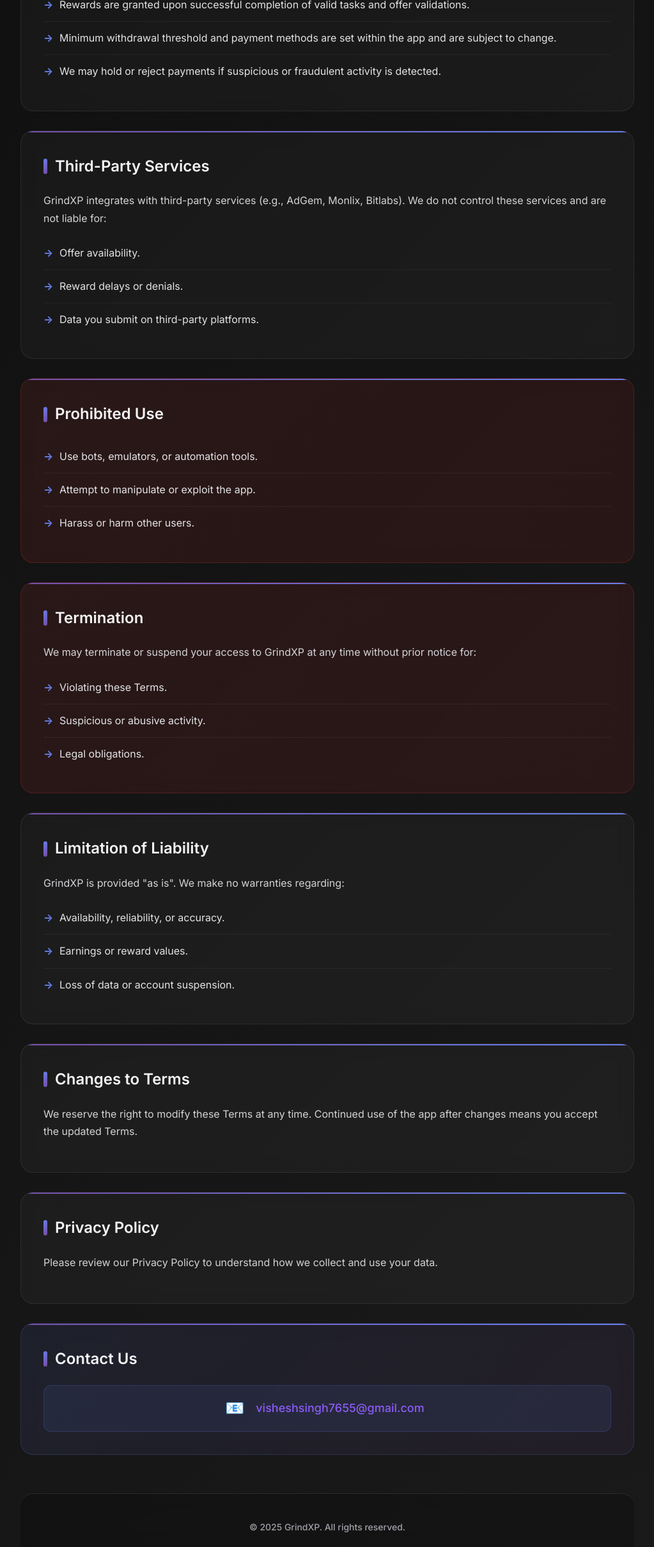
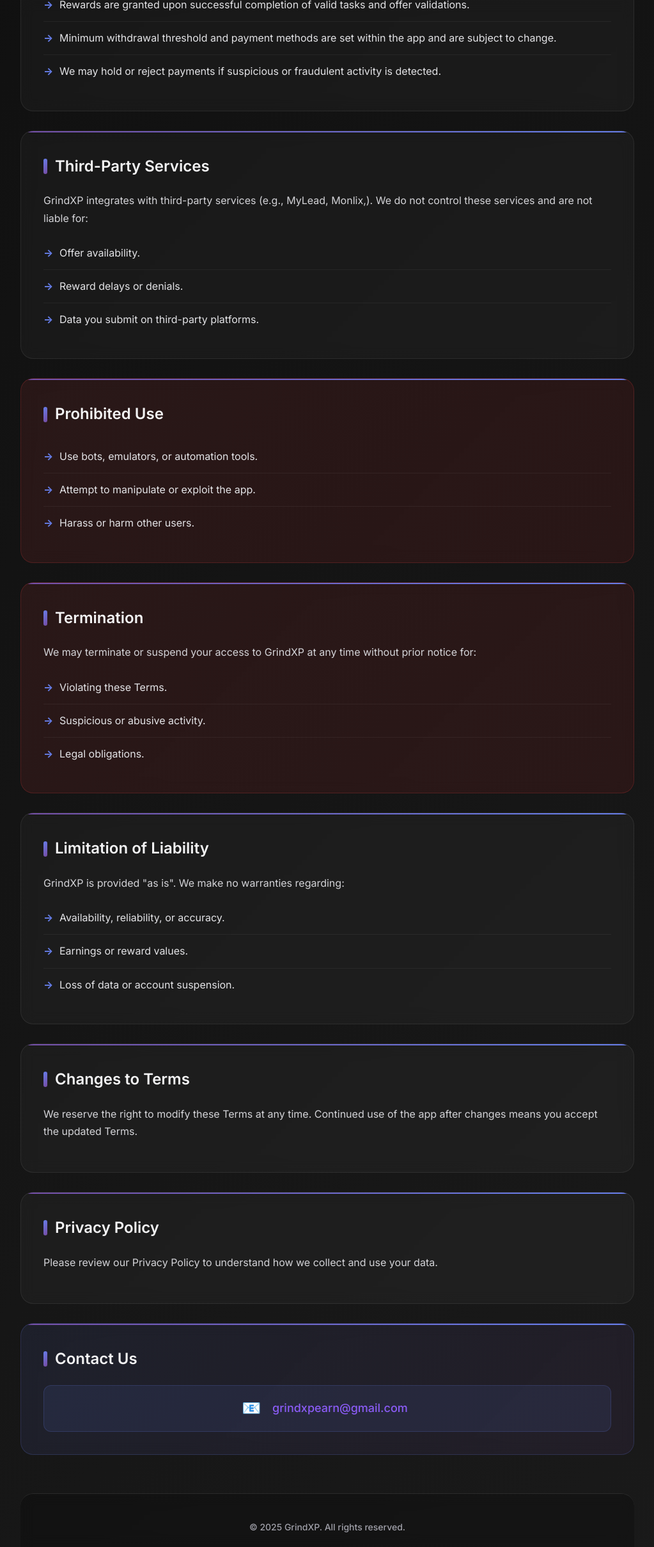
Before and after one commit to GrindXP/info, a plain HTML site: page terms-&-condition/index.html in a window 1280 px wide. Shown: the part 1701-4119 px from the top of the page at 64% size, without its empty margins (128-1151 px from the left). Drawn offline with Linux system fonts and the light colour scheme.

Commit message:
Update index.html

```diff
--- a/terms-&-condition/index.html
+++ b/terms-&-condition/index.html
@@ -403,7 +403,7 @@
 
       <section>
         <h2>Third-Party Services</h2>
-        <p>GrindXP integrates with third-party services (e.g., AdGem, Monlix, Bitlabs). We do not control these services and are not liable for:</p>
+        <p>GrindXP integrates with third-party services (e.g., MyLead, Monlix,). We do not control these services and are not liable for:</p>
         <ul>
           <li>Offer availability.</li>
           <li>Reward delays or denials.</li>
@@ -454,7 +454,7 @@
         <h2>Contact Us</h2>
         <div class="contact">
           <span>📧</span>
-          <a href="mailto:visheshsingh7655@gmail.com">visheshsingh7655@gmail.com</a>
+          <a href="mailto:visheshsingh7655@gmail.com">grindxpearn@gmail.com</a>
         </div>
       </section>
     </div>
```
